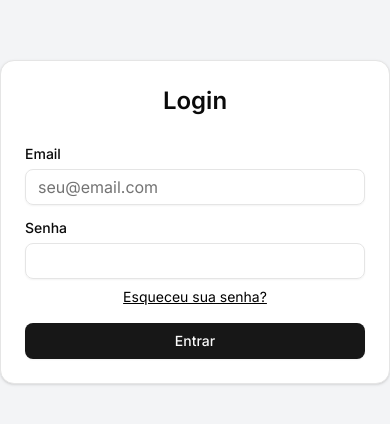
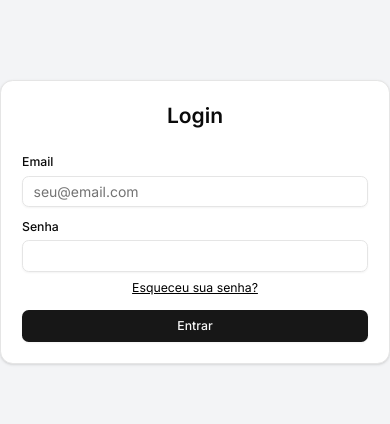
Before and after one commit to GustavoOrelio/Lista-CCB, a Next.js app: page /login in a window 390 px wide. Shown: the part 200-624 px from the top of the page. Built offline with nearby package versions, Linux system fonts and the light colour scheme; no server answers.

Commit message:
feat: implement responsive design for global styles, enhance layout with viewport settings, and add mobile-friendly sidebar navigation with toggle functionality

```diff
--- a/app/components/Sidebar.tsx
+++ b/app/components/Sidebar.tsx
@@ -13,7 +13,10 @@ import {
   CalendarDaysIcon,
   ArrowRightOnRectangleIcon,
   UsersIcon,
+  Bars3Icon,
+  XMarkIcon,
 } from '@heroicons/react/24/outline';
+import { useState } from 'react';
 
 interface MenuItem {
   name: string;
@@ -36,6 +39,7 @@ export default function Sidebar() {
   const { logout } = useAuth();
   const { isAdmin } = usePermissions();
   const router = useRouter();
+  const [open, setOpen] = useState(false);
 
   const handleLogout = async () => {
     try {
@@ -50,8 +54,9 @@ export default function Sidebar() {
   // Filtra os itens do menu baseado nas permissões do usuário
   const filteredMenuItems = menuItems.filter(item => !item.requiresAdmin || isAdmin);
 
-  return (
-    <div className="flex h-screen w-64 flex-col fixed left-0 bg-white border-r border-gray-200">
+  // Sidebar para desktop
+  const sidebarContent = (
+    <div className="flex h-full w-64 flex-col bg-white border-r border-gray-200">
       <div className="flex h-16 items-center px-6 border-b border-gray-200">
         <h1 className="text-gray-800 text-lg font-medium">Sistema CCB</h1>
       </div>
@@ -66,6 +71,7 @@ export default function Sidebar() {
                 ? 'bg-gray-100 text-gray-900'
                 : 'text-gray-600 hover:bg-gray-50 hover:text-gray-900'
                 }`}
+              onClick={() => setOpen(false)}
             >
               <item.icon
                 className={`mr-3 h-5 w-5 flex-shrink-0 ${isActive ? 'text-gray-900' : 'text-gray-400 group-hover:text-gray-900'
@@ -88,4 +94,48 @@ export default function Sidebar() {
       </div>
     </div>
   );
+
+  return (
+    <>
+      {/* Botão hambúrguer para mobile */}
+      <button
+        className="fixed top-4 left-4 z-40 md:hidden bg-white rounded-md p-2 shadow border border-gray-200"
+        onClick={() => setOpen(true)}
+        aria-label="Abrir menu"
+      >
+        <Bars3Icon className="h-6 w-6 text-gray-700" />
+      </button>
+
+      {/* Sidebar para desktop */}
+      <div className="hidden md:flex h-screen w-64 flex-col fixed left-0 top-0 z-30">
+        {sidebarContent}
+      </div>
+
+      {/* Drawer para mobile */}
+      {open && (
+        <div className="fixed inset-0 z-50 flex">
+          {/* Overlay */}
+          <div
+            className="fixed inset-0 bg-black/40 backdrop-blur-sm"
+            onClick={() => setOpen(false)}
+          />
+          {/* Sidebar Drawer */}
+          <div className="relative w-64 h-full bg-white shadow-lg border-r border-gray-200 animate-slide-in-left">
+            <button
+              className="absolute top-4 right-4 z-50 bg-gray-100 rounded-md p-1 border border-gray-300"
+              onClick={() => setOpen(false)}
+              aria-label="Fechar menu"
+            >
+              <XMarkIcon className="h-6 w-6 text-gray-700" />
+            </button>
+            {sidebarContent}
+          </div>
+        </div>
+      )}
+    </>
+  );
 }
+
+// Adicione a animação no seu CSS global ou Tailwind config:
+// .animate-slide-in-left { animation: slide-in-left 0.2s cubic-bezier(0.4,0,0.2,1) both; }
+// @keyframes slide-in-left { from { transform: translateX(-100%); } to { transform: translateX(0); } }
--- a/app/globals.css
+++ b/app/globals.css
@@ -119,3 +119,53 @@
     @apply bg-background text-foreground;
   }
 }
+
+/* Regras de responsividade global */
+@media (max-width: 640px) {
+  html {
+    font-size: 14px;
+  }
+
+  .container {
+    padding-left: 1rem;
+    padding-right: 1rem;
+  }
+}
+
+/* Ajustes para telas muito pequenas */
+@media (max-width: 360px) {
+  html {
+    font-size: 12px;
+  }
+}
+
+/* Ajustes para telas médias */
+@media (min-width: 641px) and (max-width: 1024px) {
+  .container {
+    padding-left: 2rem;
+    padding-right: 2rem;
+  }
+}
+
+/* Ajustes para telas grandes */
+@media (min-width: 1025px) {
+  .container {
+    padding-left: 3rem;
+    padding-right: 3rem;
+  }
+}
+
+/* Ajustes de toque para dispositivos móveis */
+@media (hover: none) {
+  button,
+  a,
+  [role="button"] {
+    @apply cursor-default;
+  }
+
+  input,
+  select,
+  textarea {
+    @apply text-base;
+  }
+}
--- a/app/layout.tsx
+++ b/app/layout.tsx
@@ -10,6 +10,7 @@ const inter = Inter({ subsets: ['latin'] });
 export const metadata: Metadata = {
   title: 'Sistema CCB',
   description: 'Sistema de controle de voluntários e estacionamento',
+  viewport: 'width=device-width, initial-scale=1, maximum-scale=1, user-scalable=0',
 };
 
 export default function RootLayout({
@@ -19,10 +20,12 @@ export default function RootLayout({
 }) {
   return (
     <html lang="pt-BR" className="bg-gray-100">
-      <body className={`${inter.className} bg-gray-100 min-h-screen`}>
+      <body className={`${inter.className} bg-gray-100 min-h-screen w-full overflow-x-hidden`}>
         <Providers>
           <AuthLayout>
-            {children}
+            <main className="w-full max-w-[100vw] overflow-x-hidden">
+              {children}
+            </main>
           </AuthLayout>
         </Providers>
         <Toaster />
```
